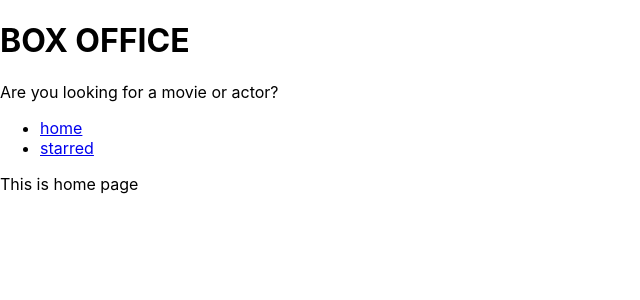
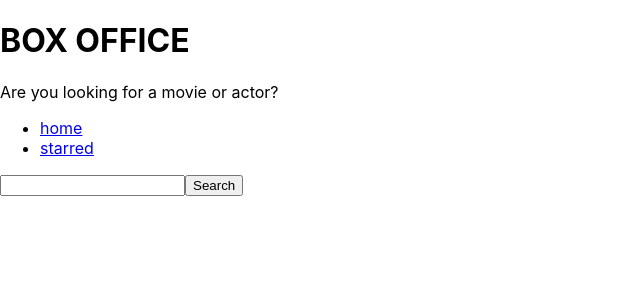
Before and after one commit to deepamasnani/Box-Office-App, a React (Create React App) app: page / in a window 1280 px wide. Shown: the top 300 px of the page, without its empty margins (0-640 px from the left). Built offline with nearby package versions, Linux system fonts and the light colour scheme.

Commit message:
Fetched data from the api

```diff
--- a/src/pages/Home.js
+++ b/src/pages/Home.js
@@ -1,10 +1,27 @@
-import React from 'react'
+/* eslint-disable */
+import React, { useState } from 'react'
 import MainPageLayout from '../components/MainPageLayout'
 
 const Home = () => {
+const [input, setInput] = useState('');
+
+const onInputChange = (ev) => {
+    setInput(ev.target.value);
+}
+const onKeyDown = (ev) =>{
+    if(ev.keyCode === 13){
+        onSearch();
+    }
+}
+const onSearch = () => {
+    fetch(`https://api.tvmaze.com/search/shows?q=${input}`).then(r=>r.json()).then(result=>{
+        console.log(result);
+    });
+}
     return (
         <MainPageLayout>
-            This is home page
+            <input type="text" onChange = {onInputChange} onKeyDown={onKeyDown} value={input} />
+            <button type="button" onClick = {onSearch}>Search</button>
         </MainPageLayout>
     )
 }
```
